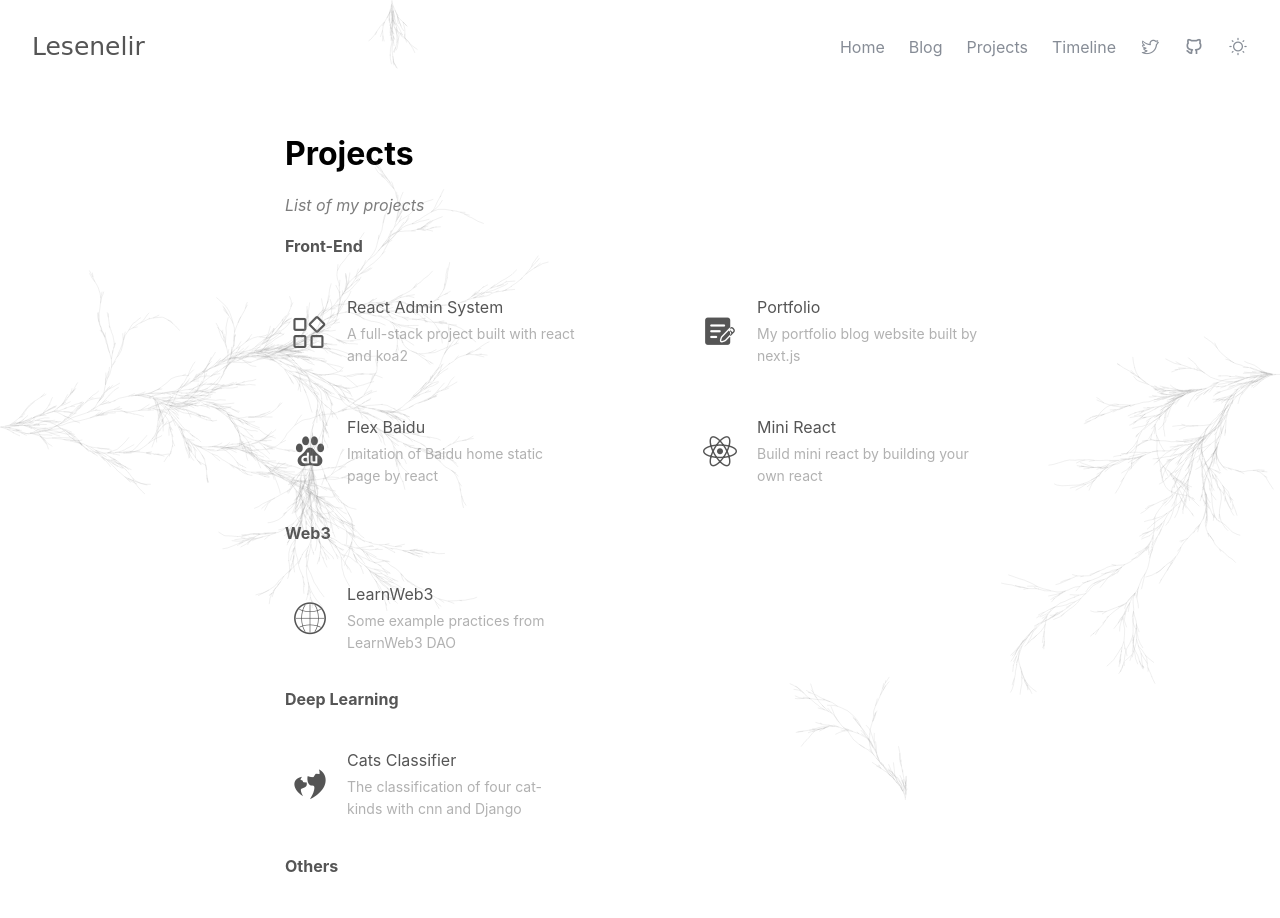
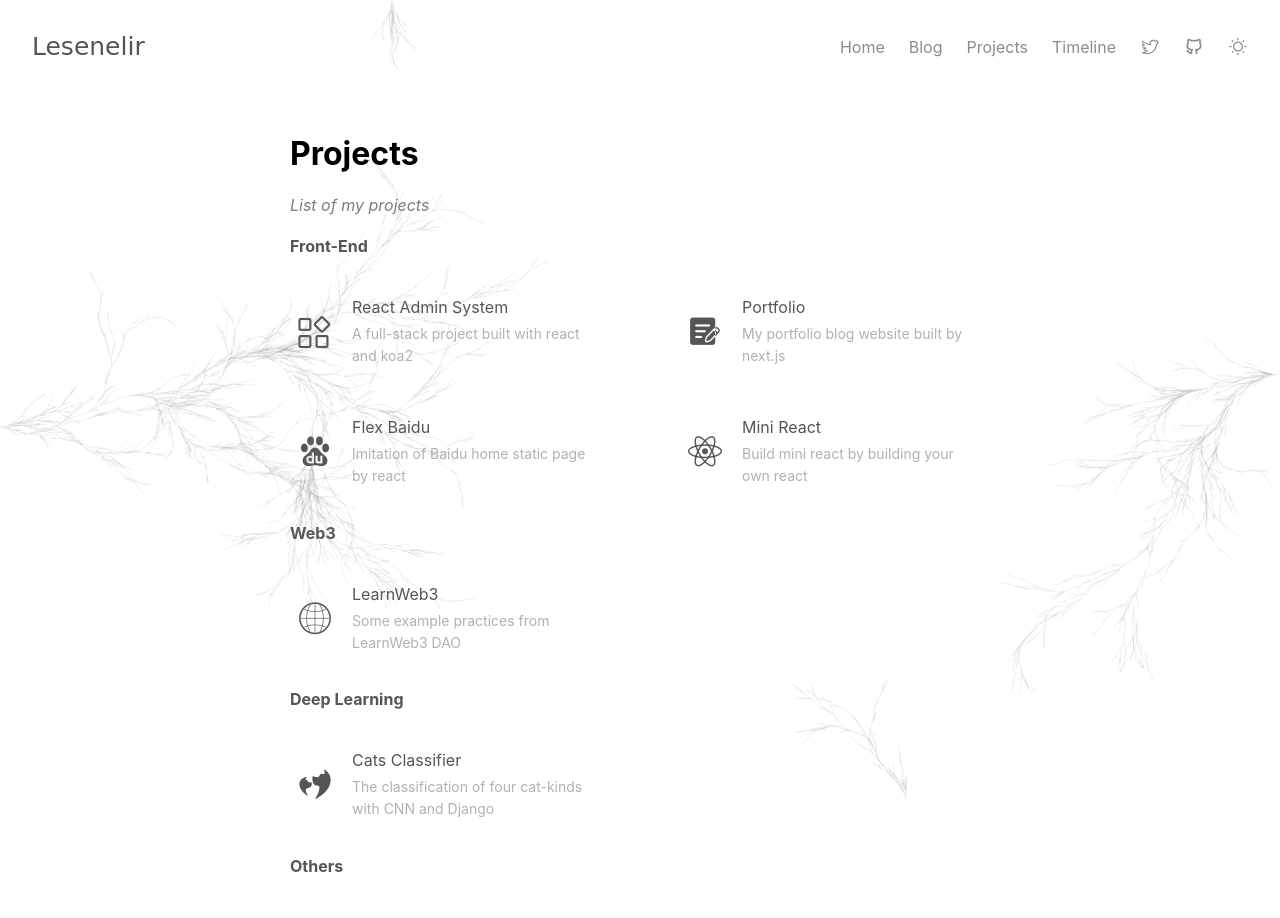
Before and after one commit to lesenelir/lesenelir.zz, a Next.js app: page /projects in a window 1280 px wide. Shown: the top 918 px of the page. Built offline with nearby package versions, Linux system fonts and the light colour scheme.

Commit message:
chore: change little projects style

```diff
--- a/components/Project/project.js
+++ b/components/Project/project.js
@@ -53,7 +53,7 @@ function Project() {
         <div className={styles.list}>
           <Item
             name={'Cats Classifier'}
-            description={'The classification of four cat-kinds with cnn and Django'}
+            description={'The classification of four cat-kinds with CNN and Django'}
             icon='&#xe62c;'
             repo={'https://github.com/lesenelir/Django-Cats-Classifier'}
           />
--- a/styles/project.module.css
+++ b/styles/project.module.css
@@ -1,7 +1,7 @@
 .container {
   display: flex;
   justify-content: center;
-  max-width: 710px;
+  max-width: 700px;
   margin: auto;
 }
 
@@ -36,7 +36,7 @@
   /*BUG: 如果mobile尺寸特别小，宽不够360px，则不会显示item*/
   /*width: 360px;*/
   /*height: 100px;*/
-  max-width: 300px;
+  max-width: 310px;
   max-height: 100px;
   display: flex;
   align-items: center;
@@ -64,6 +64,8 @@
   font-size: 14px;
   line-height: 22px;
   color: rgba(125, 125, 125, .6);
+  /*color: #000000;*/
+  /*opacity: .4;*/
   transition: 0.3s;
 }
 
@@ -80,6 +82,7 @@
 
 .item:hover .description {
   color: rgba(125, 125, 125);
+  /*opacity: .6;*/
   transition: 0.3s;
 }
 
```
